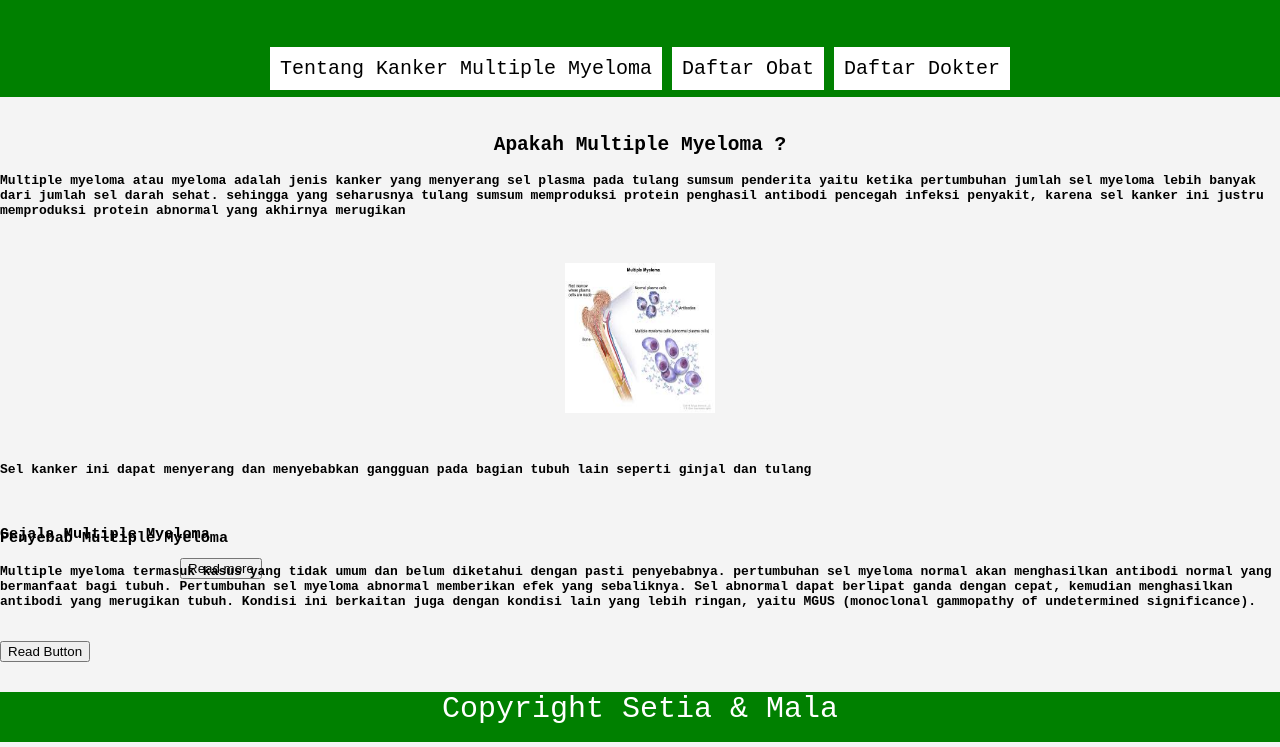
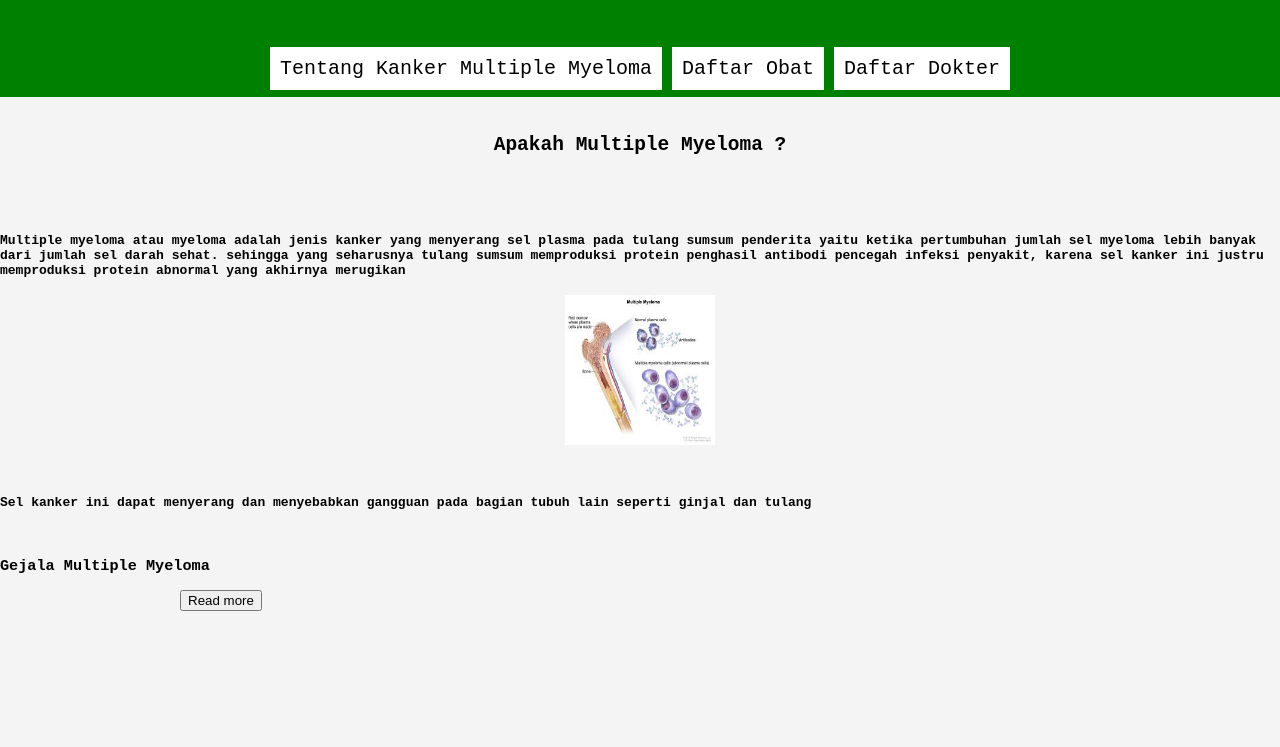
Before and after one commit to setiaw123/sembuh1, a plain HTML site: page kanker.html in a window 1280 px wide. Shown: the part 53-800 px from the top of the page. Drawn offline with Linux system fonts and the light colour scheme.

Commit message:
perubahan file kanker.html

```diff
--- a/css/stylesheet.css
+++ b/css/stylesheet.css
@@ -29,7 +29,7 @@
             transform: perspective(2,0);
         }
         #wrapper-content{
-    		height:400px;
+    		height:1000px;
 		}
 
         .content{
@@ -56,7 +56,7 @@
 			text-align:center;
 		}
 		 #footer{
-            height:50px;
+            height:100px;
             background-color:Green;
             color:white;
             font-size:30px;
--- a/kanker.html
+++ b/kanker.html
@@ -43,6 +43,7 @@
 
 	<h2 class="center">Apakah Multiple Myeloma ?</h2>
 
+	<div class="content"></div>
 		<p align="justify">
 		<h4><b>Multiple myeloma</b>
 		atau myeloma adalah jenis kanker yang menyerang sel plasma pada tulang
@@ -54,11 +55,11 @@
 		</h4>
 		</p>
 
-	<br>
 		<p align="center">  <img src="images/kanker-myeloma.jpg" height="150px" width="150px">
 		</p>
 
 		<br>
+
 
 		<h4>Sel kanker ini dapat menyerang dan menyebabkan gangguan pada bagian tubuh
 		lain seperti ginjal dan tulang</h4>
@@ -86,11 +87,13 @@
 		<br>
 		temui dokter jika Anda mengalami gejala-gejala diatas untuk memperoleh
 		diagnosis yang tepat
+		</h4>
 	</div>
 
 		 <button onclick="readMore()" style="margin-left:180px;">Read more</button>
 </div>
 
+	<div class="content">
 		<h3> <b>Penyebab Multiple Myeloma</b></h3>
 		<h4>Multiple myeloma termasuk kasus yang tidak umum dan belum diketahui dengan
 		pasti penyebabnya. pertumbuhan sel myeloma normal akan menghasilkan antibodi normal
@@ -102,20 +105,25 @@
 		</h4>
 		<br>
 
-	<div style="display: none;margin-left: 185px;" id="readMore1">
+	<div style="display: none;margin-left:185px;" id="readMore1">
 
-	"
-	MGUS adalah kondisi ketika antibodi abnormal atau protein monoklonal atau protein M,
+
+		<h3>MGUS adalah kondisi ketika antibodi abnormal atau protein monoklonal atau protein M,
 		diproduksi oleh sel myeloma, tetapi tidak menyebabkan kerusakan pada tubuh. Meski
 		demikian, sebagian besar kasus multiple myeloma berawal dari kondisi MGUS. Dari
 		seratus orang yang mengidap MGUS, satu orang di antaranya mengidap multiple myeloma
 
 		lolo
+	</h3>
 	</div>
-	<button onclick="readMore"()"style="margin-left:300px">Read Button</button>
+	<button onclick="readMore1"() style="margin-left:180px">Read More</button>
+
+
+</div>
 
 <div id="footer">
-    <p align="center">Copyright Setia & Mala</p>
+    <p align="center">Copyright Setia dan Mala</p>
 </div>
+
 </body>
 </html>
```
Lines whose indentation alone changed are shown as unchanged.
